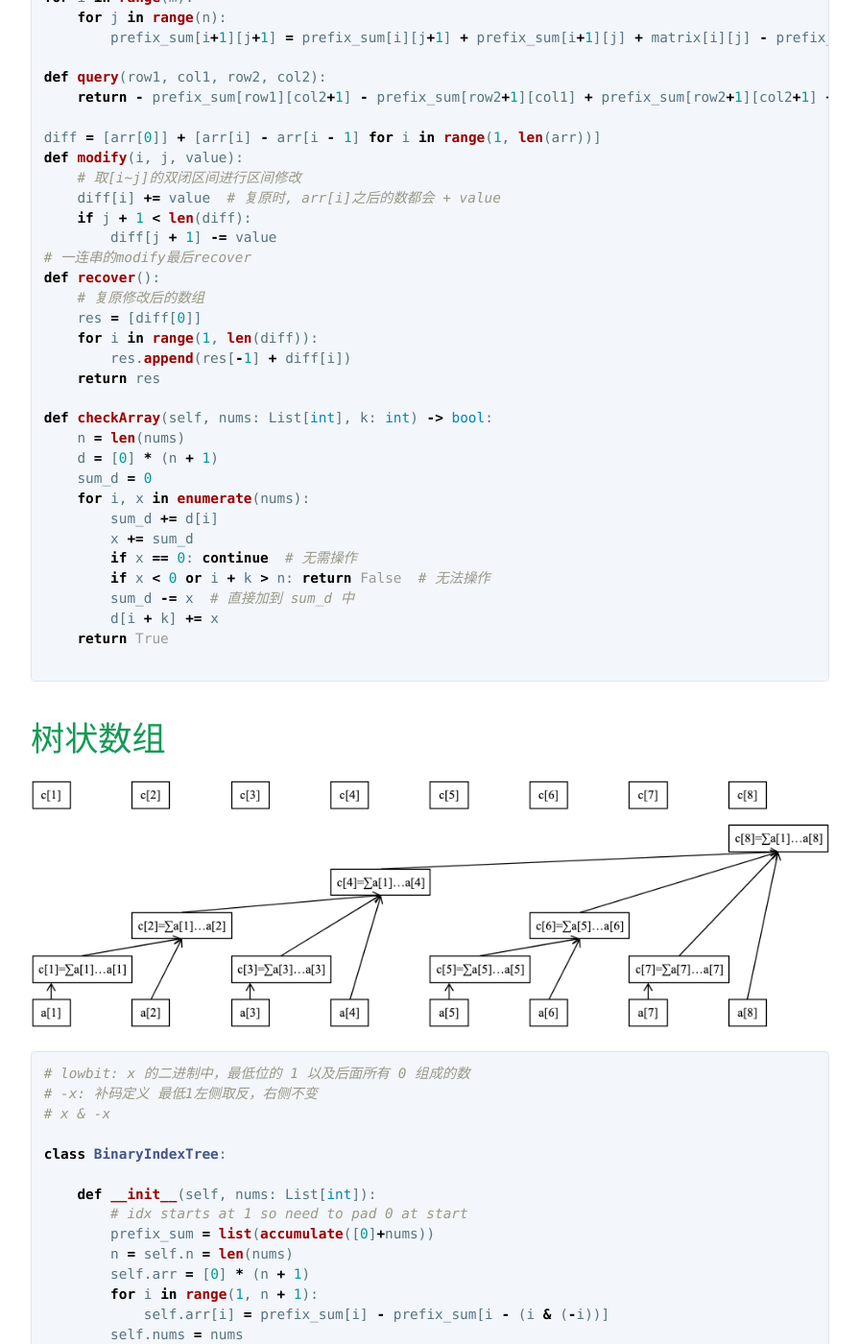
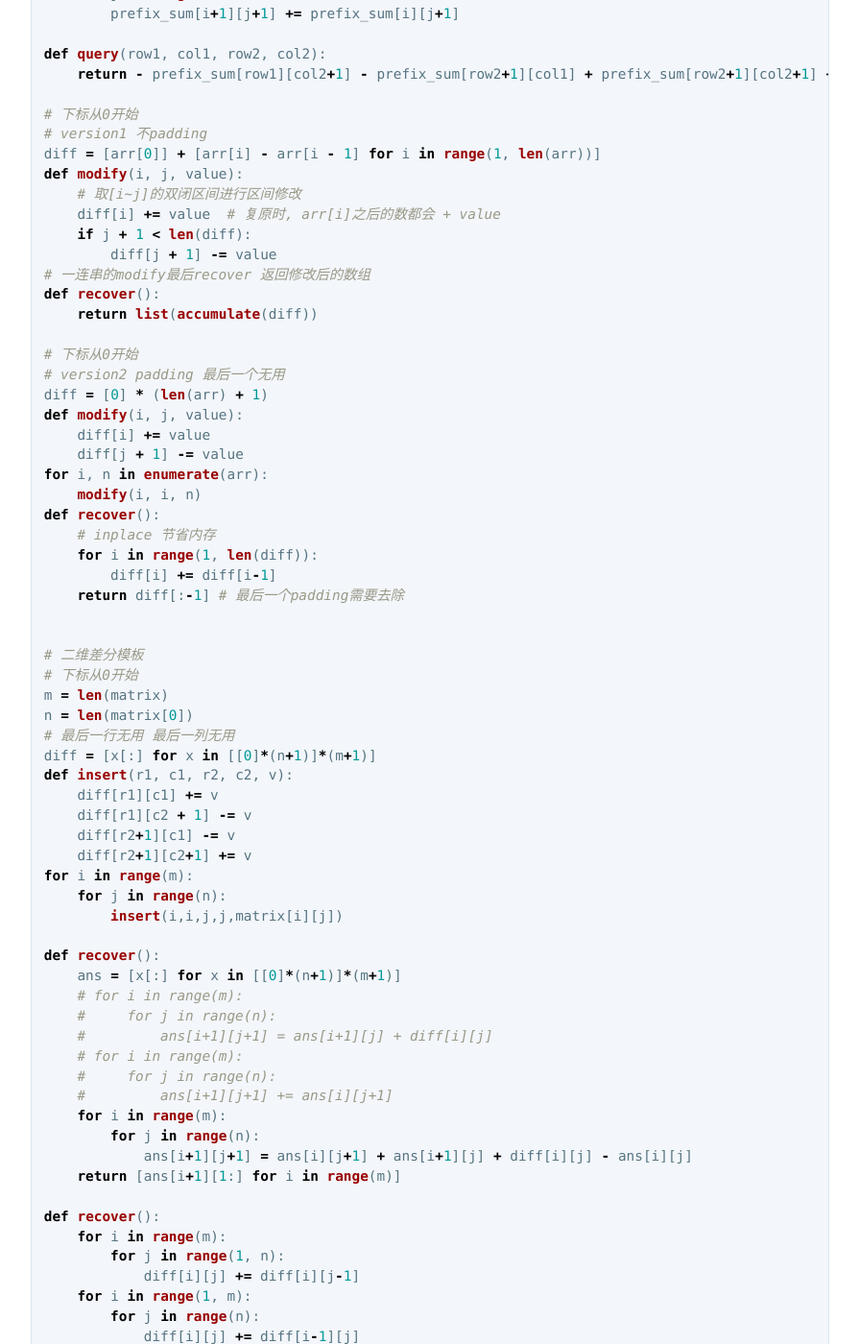
Before and after one commit to nsndimt/nsndimt.github.io, a Jekyll site: the page built from index.md, in a window 1280 px wide and 1400 px high, scrolled down 7339 px. Shown: the whole window at 96% size, without its empty margins (192-1087 px from the left). Built offline with Jekyll 4.4.1, drawn with Linux system fonts in a browser that asks for light colours; the repository's description, which GitHub fills in, is left out; some of the changed text lies outside the part shown.

Commit message:
fix note

````diff
--- a/index.md
+++ b/index.md
@@ -6,8 +6,11 @@ layout: default
 * TOC
 {:toc}
 
+# 致谢
+- [灵茶山艾府](https://space.bilibili.com/206214)
+
 # Python语言
-- `dims=[state_dim, *dims, action_dim]`构造数组而不是`dims=[state_dim] + dims + [action_dim]`
+- `[i] + arr + [-1]`比`[i, *arr, i+1]`因为数组拼接是O(N)
 - 二维数组创建和下标访问就用`[x[:] for x in [[0]*1000]*1000]`除非有向量化运算才用`numpy`
 - `a, b = a + b, a - b` 的计算顺序为：
 	- `a + b`
@@ -51,8 +54,7 @@ layout: default
     - `groupby(iterable, key=None)`
         - ``[k for k, g in groupby('AAAABBBCCDAABBB')]`` --> A B C D A B
         - ``[list(g) for k, g in groupby('AAAABBBCCD')]`` --> AAAA BBB CC D
-- nonlocal声明只在当对函数外部mutable变量赋值时必须: 在Python 2中，闭包只能读外部函数的变量，而不能改写它。为了解决这个问题，Python 3引入了nonlocal关键字，在闭包内用nonlocal声明变量，就可以让解释器在外层函数中查找变量名。
-- Python里只有2种作用域：全局作用域和局部作用域。全局作用域是指当前代码所在模块的作用域，局部作用域是指当前函数或方法所在的作用域。局部作用域里的代码可以读包括全局作用域里的变量，但不能更改它。如果想更改它，这里就要使用global关键字了
+- nonlocal声明只在当对函数外部mutable变量赋值时必须: 在Python 2中，闭包只能读外部函数的变量，而不能改写它。为了解决这个问题，Python 3引入了nonlocal关键字，在闭包内用nonlocal声明变量，就可以让解释器在外层函数中查找变量名。同理在Python 中，当你想在函数内更改全局变量的值时，需要使用global 关键字
 
 # 排序
 - 大部分有序排序
@@ -242,64 +244,95 @@ print(heap)  # output: [Node value: 0, Node value: 2, Node value: 1, Node value:
 # 前缀和 差分
 
 ```python
+# 下标从0开始 第一位无用
 prefixsum = [0] + list(accumulate(arr))
 def query(i, j):
     # 查询的是双闭区间[i, j]的区间和
     return prefixsum[j+1] - prefixsum[i]
 
-# 动态建立前缀和
-def subarraySum(self, nums: List[int], k: int) -> int:
-    n = len(nums)
-    s = 0
-    ans = 0
-    prefix_sum_cnt = Counter([0])
-    for num in nums:
-        s = s + num
-        ans += prefix_sum_cnt[s - k]
-        prefix_sum_cnt[s] += 1
-    return ans
-
-suffixsum = list(accumulate(arr)) + [0]
-def query(i, j):
-    # 查询的是双闭区间[i, j]的区间和
-    return suffixsum[i] - suffixsum[j+1]
-
+# 下标从0开始
 m = len(matrix)
 n = len(matrix[0])
-prefix_sum = prefix_sum = [x[:] for x in [[0]*(n+1)]*(m+1)]
+# 第一行无用 第一列无用 且都为零
+prefix_sum = [x[:] for x in [[0]*(n+1)]*(m+1)]
+# version one
 for i in range(m):
     for j in range(n):
         prefix_sum[i+1][j+1] = prefix_sum[i][j+1] + prefix_sum[i+1][j] + matrix[i][j] - prefix_sum[i][j]
+# version two
+for i in range(m):
+    for j in range(n):
+        prefix_sum[i+1][j+1] = prefix_sum[i+1][j] + matrix[i][j]
+for i in range(m):
+    for j in range(n):
+        prefix_sum[i+1][j+1] += prefix_sum[i][j+1]
 
 def query(row1, col1, row2, col2):
     return - prefix_sum[row1][col2+1] - prefix_sum[row2+1][col1] + prefix_sum[row2+1][col2+1] + prefix_sum[row1][col1]
 
+# 下标从0开始
+# version1 不padding
 diff = [arr[0]] + [arr[i] - arr[i - 1] for i in range(1, len(arr))]
 def modify(i, j, value):
     # 取[i~j]的双闭区间进行区间修改
     diff[i] += value  # 复原时, arr[i]之后的数都会 + value
     if j + 1 < len(diff):
         diff[j + 1] -= value
-# 一连串的modify最后recover
+# 一连串的modify最后recover 返回修改后的数组
 def recover():
-    # 复原修改后的数组
-    res = [diff[0]]
+    return list(accumulate(diff))
+
+# 下标从0开始
+# version2 padding 最后一个无用
+diff = [0] * (len(arr) + 1)
+def modify(i, j, value):
+    diff[i] += value
+    diff[j + 1] -= value
+for i, n in enumerate(arr):
+    modify(i, i, n)
+def recover():
+    # inplace 节省内存
     for i in range(1, len(diff)):
-        res.append(res[-1] + diff[i])
-    return res
-
-def checkArray(self, nums: List[int], k: int) -> bool:
-    n = len(nums)
-    d = [0] * (n + 1)
-    sum_d = 0
-    for i, x in enumerate(nums):
-        sum_d += d[i]
-        x += sum_d
-        if x == 0: continue  # 无需操作
-        if x < 0 or i + k > n: return False  # 无法操作
-        sum_d -= x  # 直接加到 sum_d 中
-        d[i + k] += x
-    return True
+        diff[i] += diff[i-1]
+    return diff[:-1] # 最后一个padding需要去除
+
+
+# 二维差分模板
+# 下标从0开始
+m = len(matrix)
+n = len(matrix[0])
+# 最后一行无用 最后一列无用
+diff = [x[:] for x in [[0]*(n+1)]*(m+1)]
+def insert(r1, c1, r2, c2, v):
+    diff[r1][c1] += v
+    diff[r1][c2 + 1] -= v
+    diff[r2+1][c1] -= v
+    diff[r2+1][c2+1] += v
+for i in range(m):
+    for j in range(n):
+        insert(i,i,j,j,matrix[i][j])
+
+def recover():
+    ans = [x[:] for x in [[0]*(n+1)]*(m+1)]
+    # for i in range(m):
+    #     for j in range(n):
+    #         ans[i+1][j+1] = ans[i+1][j] + diff[i][j]
+    # for i in range(m):
+    #     for j in range(n):
+    #         ans[i+1][j+1] += ans[i][j+1]
+    for i in range(m):
+        for j in range(n):
+            ans[i+1][j+1] = ans[i][j+1] + ans[i+1][j] + diff[i][j] - ans[i][j]
+    return [ans[i+1][1:] for i in range(m)]
+
+def recover():
+    for i in range(m):
+        for j in range(1, n):
+            diff[i][j] += diff[i][j-1]
+    for i in range(1, m):
+        for j in range(n):
+            diff[i][j] += diff[i-1][j]
+    return [diff[i][:-1] for i in range(m)]
 
 ```
 # 树状数组
````
